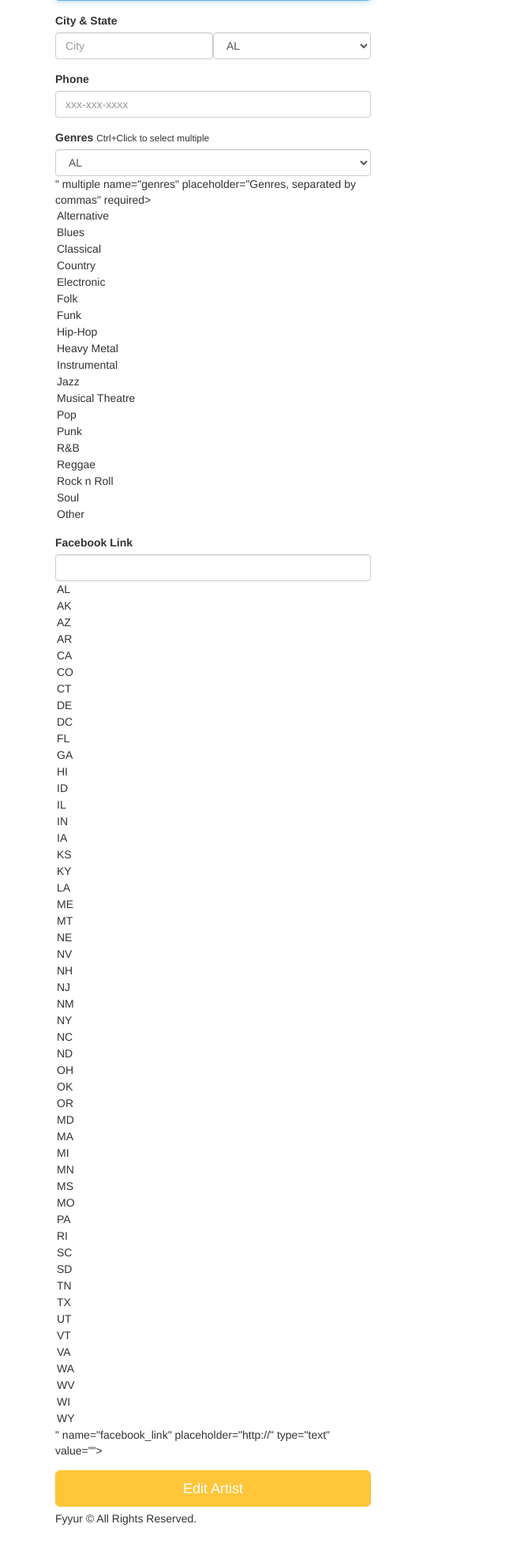
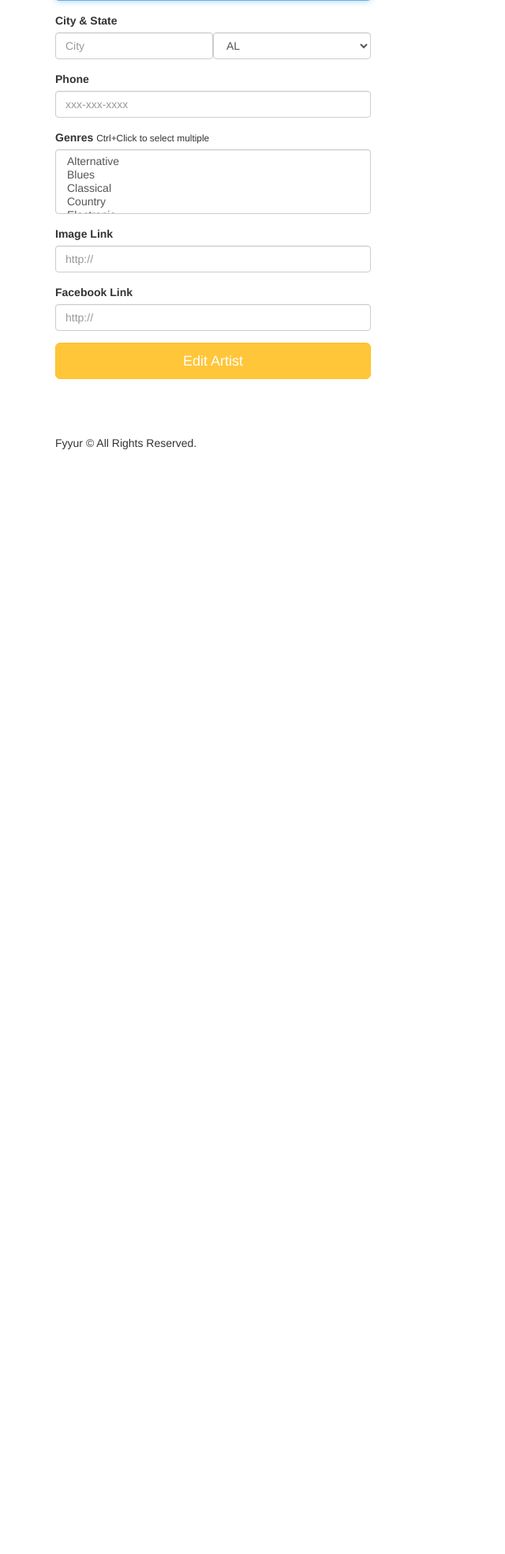
Before and after one commit to omarelsheekh/fyyur, a Flask app: page /artists/1/edit in a window 1280 px wide. Shown: the part 194-2162 px from the top of the page at 79% size, without its empty margins (0-640 px from the left). After the commit the page ends 763 px from the top, so only its background shows below. Run offline with Flask 2, Linux system fonts and the light colour scheme; some libraries are stand-ins or nearby versions.

Commit message:
fix bugs & add artist to db

```diff
--- a/app.py
+++ b/app.py
@@ -10,7 +10,7 @@
 from flask_sqlalchemy import SQLAlchemy
 import logging
 from logging import Formatter, FileHandler
-from flask_wtf import Form
+from flask_wtf import FlaskForm as Form
 from flask_migrate import Migrate
 from forms import *
 #----------------------------------------------------------------------------#
@@ -22,7 +22,7 @@
 app.config.from_object('config')
 db = SQLAlchemy(app)
 
-# TODO: connect to a local postgresql database
+# connect to a local postgresql database
 app.config['SQLALCHEMY_DATABASE_URI'] = 'postgresql:///fyyur'
 app.config['SQLALCHEMY_TRACK_MODIFICATIONS']=False
 migrate=Migrate(app,db)
@@ -112,7 +112,7 @@
       "num_upcoming_shows": 0,
     }]
   }]
-  return render_template('pages/venues.html', areas=data);
+  return render_template('pages/venues.html', areas=data)
 
 @app.route('/venues/search', methods=['POST'])
 def search_venues():
@@ -419,11 +419,25 @@
   # called upon submitting the new artist listing form
   # TODO: insert form data as a new Venue record in the db, instead
   # TODO: modify data to be the data object returned from db insertion
+  try:
+    artist=Artist(
+      name=request.form.get('name'),
+      city=request.form.get('city'),
+      state=request.form.get('state'),
+      phone=request.form.get('phone'),
+      genres=','.join(request.form.getlist('genres')),
+      facebook_link=request.form.get('facebook_link'),
+      image_link=request.form.get('image_link')
+    )
+    db.session.add(artist)
+    db.session.commit()
+    # on successful db insert, flash success
+    flash('Artist ' + request.form['name'] + ' was successfully listed!')
+  except:
+    db.session.rollback()
+    # TODO: on unsuccessful db insert, flash an error instead.
+    flash('An error occurred. Artist ' + request.form['name'] + ' could not be listed.')
 
-  # on successful db insert, flash success
-  flash('Artist ' + request.form['name'] + ' was successfully listed!')
-  # TODO: on unsuccessful db insert, flash an error instead.
-  # e.g., flash('An error occurred. Artist ' + data.name + ' could not be listed.')
   return render_template('pages/home.html')
 
 
@@ -516,7 +530,7 @@
 
 # Default port:
 if __name__ == '__main__':
-    app.run()
+    app.run(debug=False)
 
 # Or specify port manually:
 '''
--- a/config.py
+++ b/config.py
@@ -9,5 +9,5 @@
 # Connect to the database
 
 
-# TODO IMPLEMENT DATABASE URL
-SQLALCHEMY_DATABASE_URI = '<Put your local database url>'
+# IMPLEMENT DATABASE URL
+SQLALCHEMY_DATABASE_URI = 'postgresql:///fyyur'
--- a/forms.py
+++ b/forms.py
@@ -1,5 +1,5 @@
 from datetime import datetime
-from flask_wtf import Form
+from flask_wtf import FlaskForm as Form
 from wtforms import StringField, SelectField, SelectMultipleField, DateTimeField
 from wtforms.validators import DataRequired, AnyOf, URL
 
@@ -86,7 +86,7 @@
         'phone'
     )
     image_link = StringField(
-        'image_link'
+        'image_link', validators=[URL()]
     )
     genres = SelectMultipleField(
         # TODO implement enum restriction
@@ -185,7 +185,7 @@
         'phone'
     )
     image_link = StringField(
-        'image_link'
+        'image_link', validators=[URL()]
     )
     genres = SelectMultipleField(
         # TODO implement enum restriction
--- a/templates/forms/edit_artist.html
+++ b/templates/forms/edit_artist.html
@@ -26,12 +26,16 @@
       <div class="form-group">
         <label for="genres">Genres</label>
         <small>Ctrl+Click to select multiple</small>
-        {{ form.genres(class_ = 'form-control', placeholder='Genres, separated by commas', id=form.state, autofocus = true) }}
+        {{ form.genres(class_ = 'form-control', placeholder='Genres, separated by commas', autofocus = true) }}
+      </div>
+      <div class="form-group">
+        <label for="genres">Image Link</label>
+        {{ form.image_link(class_ = 'form-control', placeholder='http://', autofocus = true) }}
       </div>
       <div class="form-group">
           <label for="genres">Facebook Link</label>
-          {{ form.facebook_link(class_ = 'form-control', placeholder='http://', id=form.state, autofocus = true) }}
-        </div>
+          {{ form.facebook_link(class_ = 'form-control', placeholder='http://', autofocus = true) }}
+      </div>
       <input type="submit" value="Edit Artist" class="btn btn-primary btn-lg btn-block">
     </form>
   </div>
--- a/templates/forms/edit_venue.html
+++ b/templates/forms/edit_venue.html
@@ -33,6 +33,10 @@
         {{ form.genres(class_ = 'form-control', placeholder='Genres, separated by commas', id=form.state, autofocus = true) }}
       </div>
       <div class="form-group">
+        <label for="genres">Image Link</label>
+        {{ form.image_link(class_ = 'form-control', placeholder='http://', id=form.state, autofocus = true) }}
+      </div>
+      <div class="form-group">
           <label for="genres">Facebook Link</label>
           {{ form.facebook_link(class_ = 'form-control', placeholder='http://', id=form.state, autofocus = true) }}
         </div>
```
Also changed, not shown: templates/forms/new_artist.html (+6 -2 lines), templates/forms/new_venue.html (+6 -2 lines).
